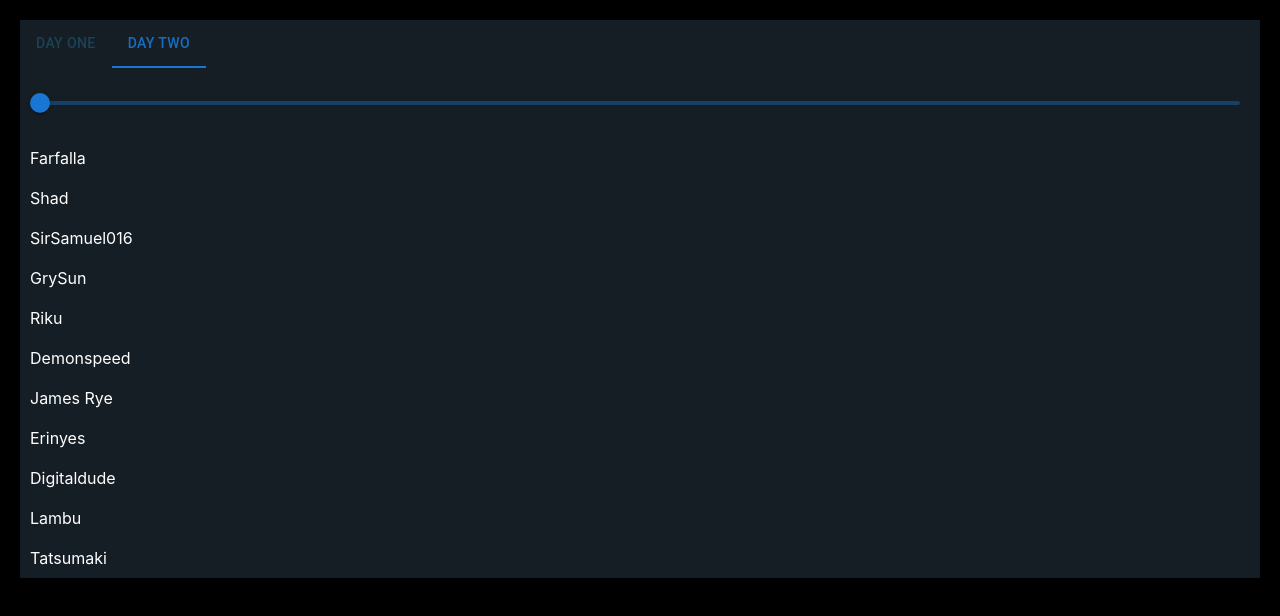
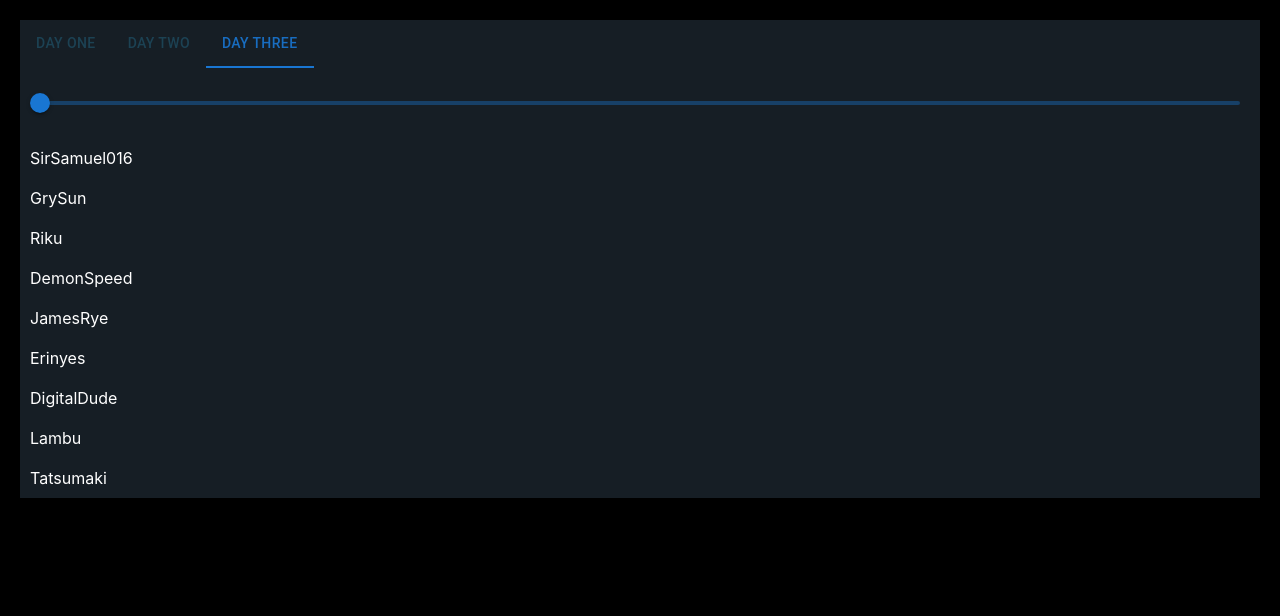
Before and after one commit to ShadOoW/vote-viewer-mg-poll, a React (Create React App) app: page / in a window 1280 px wide. Shown: the top 616 px of the page. Built offline with nearby package versions, Linux system fonts and the light colour scheme; no server answers; the database is empty.

Commit message:
add day 3

```diff
--- a/src/App.js
+++ b/src/App.js
@@ -15,7 +15,7 @@ const useStyles = makeStyles({
 });
 
 function App() {
-  const [value, setValue] = useState(1);
+  const [value, setValue] = useState(2);
   const classes = useStyles();
 
   const handleChange = (event, newValue) => {
@@ -27,10 +27,12 @@ function App() {
       <Tabs classes={{ root: classes.customTabs }} value={value} onChange={handleChange}>
         <Tab className={value === 0 ? 'unselected' : ''} label="Day One" />
         <Tab className={value === 1 ? 'unselected' : ''} label="Day Two" />
+        <Tab className={value === 2 ? 'unselected' : ''} label="Day Three" />
       </Tabs>
 
       {value === 0 && (<VoteTimeline day={1} />)}
       {value === 1 && (<VoteTimeline day={2} />)}
+      {value === 2 && (<VoteTimeline day={3} />)}
     </div>
   );
 }
--- a/src/components/VoteTimeline/VoteList/VoteList.js
+++ b/src/components/VoteTimeline/VoteList/VoteList.js
@@ -12,8 +12,6 @@ export const VoteList = ({player, currentVote}) => {
     console.log({currentVote: currentVote.players});
   }
 
-
-
   return (
     <Stack direction="row" spacing={1} alignItems="center">
       {[...currentVote.players[player.id]].reverse().map((vote) => (
--- a/src/components/VoteTimeline/VoteTimeline.jsx
+++ b/src/components/VoteTimeline/VoteTimeline.jsx
@@ -3,7 +3,7 @@ import { useState, useEffect } from "react";
 import { Player } from './Player/Player';
 import { VotesSlider } from './Slider/Slider';
 import { VoteList } from './VoteList/VoteList';
-import { playersD1, playersD2 } from '../../data';
+import { playersD1, playersD2, playersD3 } from '../../data';
 
 import { initializeApp } from "firebase/app"
 import { getFirestore, getDocs, query, orderBy, collection } from "firebase/firestore"
@@ -49,7 +49,19 @@ export const VoteTimeline = ({day}) => {
     }
   }, [mark]);
 
-  const players = day === 1 ? playersD1 : playersD2;
+  let players;
+  switch (day) {
+    case 1:
+      players = playersD1;
+      break;
+    case 2:
+      players = playersD2;
+      break;
+    case 3:
+    default:
+      players = playersD3;
+      break;
+  }
 
   return (
     <>
--- a/src/data/index.js
+++ b/src/data/index.js
@@ -1 +1 @@
-export { playersD1, playersD2 } from './players';
+export { playersD1, playersD2, playersD3 } from './players';
--- a/src/data/players.js
+++ b/src/data/players.js
@@ -123,3 +123,51 @@ export const playersD2 = [
     img: "https://via.placeholder.com/64x64.png",
   },
 ];
+
+export const playersD3 = [
+  {
+    display: "SirSamuel016",
+    id: "SirSamuel016",
+    img: "https://i.imgur.com/yRMXGUG.png",
+  },
+  {
+    display: "GrySun",
+    id: "GrySun",
+    img: "https://via.placeholder.com/64x64.png",
+  },
+  {
+    display: "Riku",
+    id: "Riku",
+    img: "https://via.placeholder.com/64x64.png",
+  },
+  {
+    display: "DemonSpeed",
+    id: "DemonSpeed",
+    img: "https://via.placeholder.com/64x64.png",
+  },
+  {
+    display: "JamesRye",
+    id: "JamesRye",
+    img: "https://i.imgur.com/OIsWUCh.png",
+  },
+  {
+    display: "Erinyes",
+    id: "Erinyes",
+    img: "https://via.placeholder.com/64x64.png",
+  },
+  {
+    display: "DigitalDude",
+    id: "DigitalDude",
+    img: "https://i.imgur.com/M8wKIIJ.png",
+  },
+  {
+    display: "Lambu",
+    id: "Lambu",
+    img: "https://i.imgur.com/VRvv9at.png",
+  },
+  {
+    display: "Tatsumaki",
+    id: "Tatsumaki",
+    img: "https://via.placeholder.com/64x64.png",
+  },
+];
```
